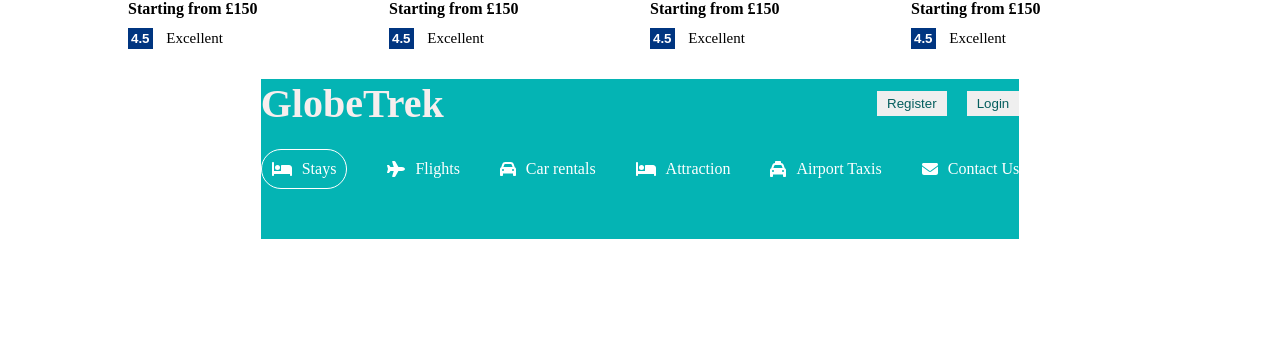
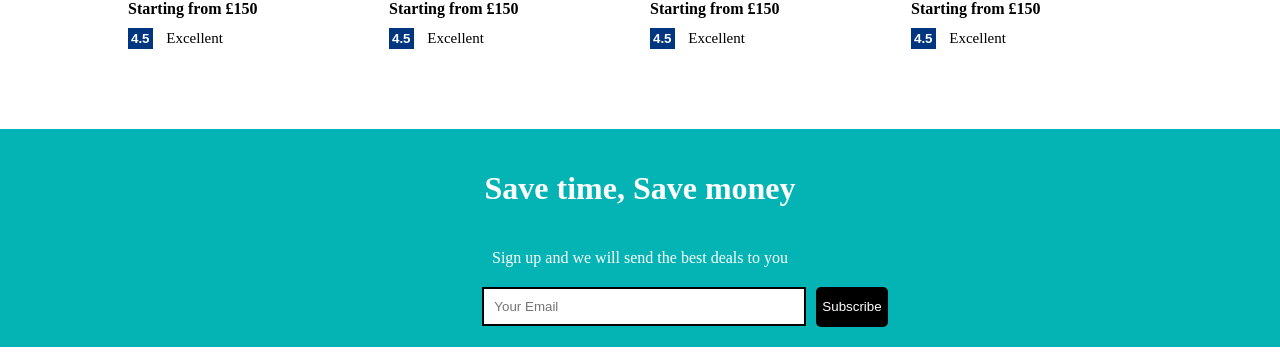
Before and after one commit to par2hibATU/Y4-GlobeTrek-PE-, a React (Create React App) app: page / in a window 1280 px wide. Shown: the part 1629-1981 px from the top of the page. Before the commit the page ends 1876 px from the top, so only its background shows below. Built offline with nearby package versions, Linux system fonts and the light colour scheme.

Commit message:
subscribe option is done at the bottom of the page

```diff
--- a/src/pages/home/Home.jsx
+++ b/src/pages/home/Home.jsx
@@ -4,7 +4,7 @@
 import Featured from "../../components/featured/Featured";
 import PropertyList from "../../components/propertyList/PropertyList";
 import FeaturedProperties from "../../components/featuredProperties/FeaturedProperties";
-import MailList from "../mailList/MailList";
+import Subscribe from "../mailList/Subscribe";
 
 
 
@@ -22,7 +22,7 @@
           <PropertyList />
           <h2 className="homeTitle">Peoples Favorite</h2>
           <FeaturedProperties />
-          <MailList />
+          <Subscribe />
         </div>
     </div>
   )
--- a/src/pages/mailList/MailList.jsx
+++ b/src/pages/mailList/MailList.jsx
@@ -8,6 +8,7 @@
       <Navbar />
       <Header type = "email" />
 
+
     </div>
   )
 }
--- /dev/null
+++ b/src/pages/mailList/Subscribe.jsx
@@ -0,0 +1,17 @@
+import "./subscribe.css"
+
+export const Subscribe = () => {
+  return (
+    <div className="mail">
+        <h1 className="mailTitle">Save time, Save money</h1>
+        <span className="mailDesc">Sign up and we will send the best deals to you</span>
+        <div className="mailInputContainer">
+            <input type="text" placeholder="Your Email" />
+            <button>Subscribe</button>
+        </div>
+    </div>
+  )
+}
+
+
+export default Subscribe;
--- a/src/pages/mailList/mailList.css
+++ b/src/pages/mailList/mailList.css
@@ -0,0 +1,5 @@
+.mail{
+    width: 100%;
+    margin-top: 50px;
+
+}
--- /dev/null
+++ b/src/pages/mailList/subscribe.css
@@ -0,0 +1,30 @@
+.mail{
+    width: 100%;
+    margin-top: 50px;
+    background-color: rgb(4, 180, 180);
+    color: white;
+    display: flex;
+    flex-direction: column;
+    align-items: center;
+    gap: 20px;
+    padding: 20px;
+}
+
+.mailInputContainer>input{
+    width: 300px;
+    height: 15px;
+    padding: 10px;
+    border: solid 2px black;
+    margin-right: 10px;
+    margin-left: 90px;
+}
+
+.mailInputContainer>button{
+    height: 40px;
+    background-color: black;
+    color: white;
+    font-weight: 500;
+    border: none;
+    border-radius: 5px;
+    cursor: progress;
+}
```
